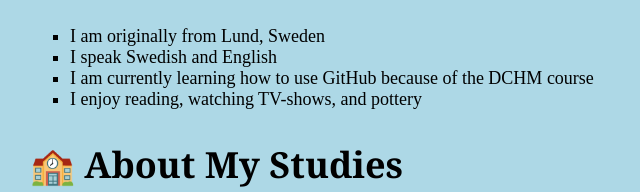
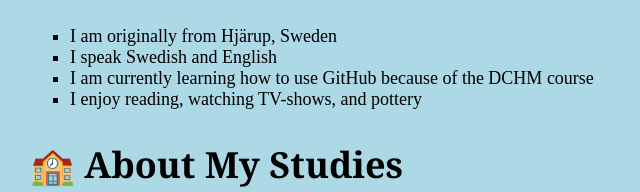
Before and after one commit to mymysan/About-me, a plain HTML site: page index.html in a window 1280 px wide. Shown: the part 250-442 px from the top of the page, 106-746 px from the left. Drawn offline with Linux system fonts and the light colour scheme.

Commit message:
change hometown

```diff
--- a/index.html
+++ b/index.html
@@ -15,7 +15,7 @@
         <article>
         <h2>&#128587; About Me</h2>
         <ul>
-            <li>I am originally from Lund, Sweden</li>
+            <li>I am originally from Hjärup, Sweden</li>
             <li>I speak Swedish and English</li>
             <li>I am currently learning how to use GitHub because of the DCHM course</li>
             <li>I enjoy reading, watching TV-shows, and pottery</li>
```
